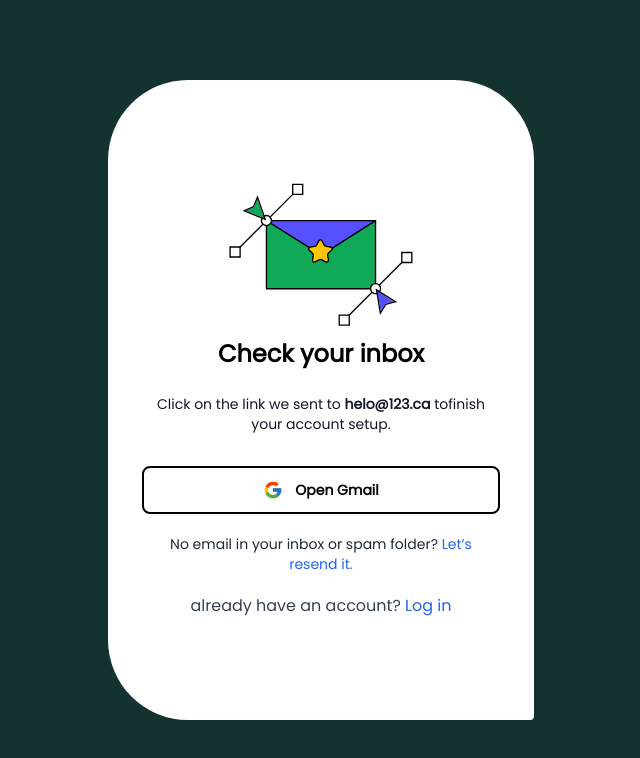
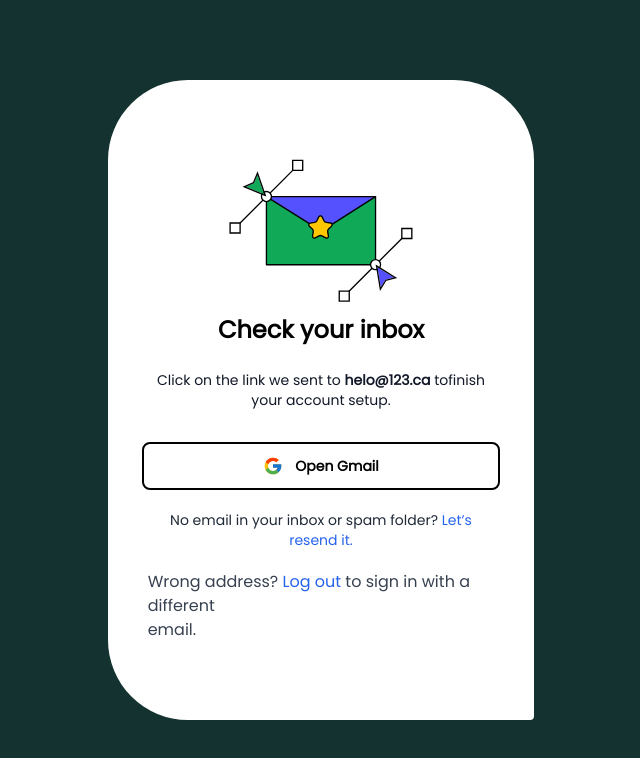
Before and after one commit to mohdyaserkt/hawkinvoice-clientSide, a Next.js app: page /verification in a window 1280 px wide. Shown: the top 758 px of the page, without its empty margins (319-959 px from the left). Built offline with nearby package versions, Linux system fonts and the light colour scheme.

Commit message:
1 Aug 2023, 19:43

```diff
--- a/src/app/(auth)/verification/page.tsx
+++ b/src/app/(auth)/verification/page.tsx
@@ -48,8 +48,8 @@ const verification = () => {
             </div>
 
             <div className="text-gray-700">
-              already have an account?{" "}
-              <a className="text-blue-600  cursor-pointer">Log in</a>
+            Wrong address? <a className="text-blue-600  cursor-pointer">Log out</a> to sign in with a different<br /> email.{" "}
+
             </div>
           </div>
         </div>
```
